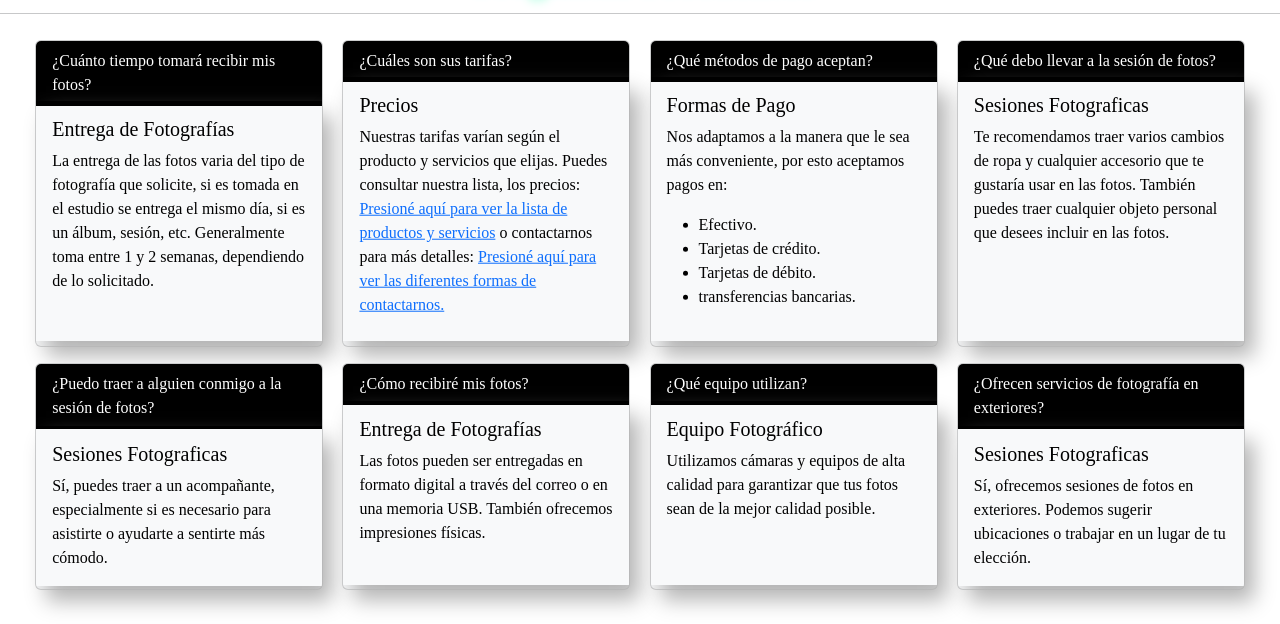
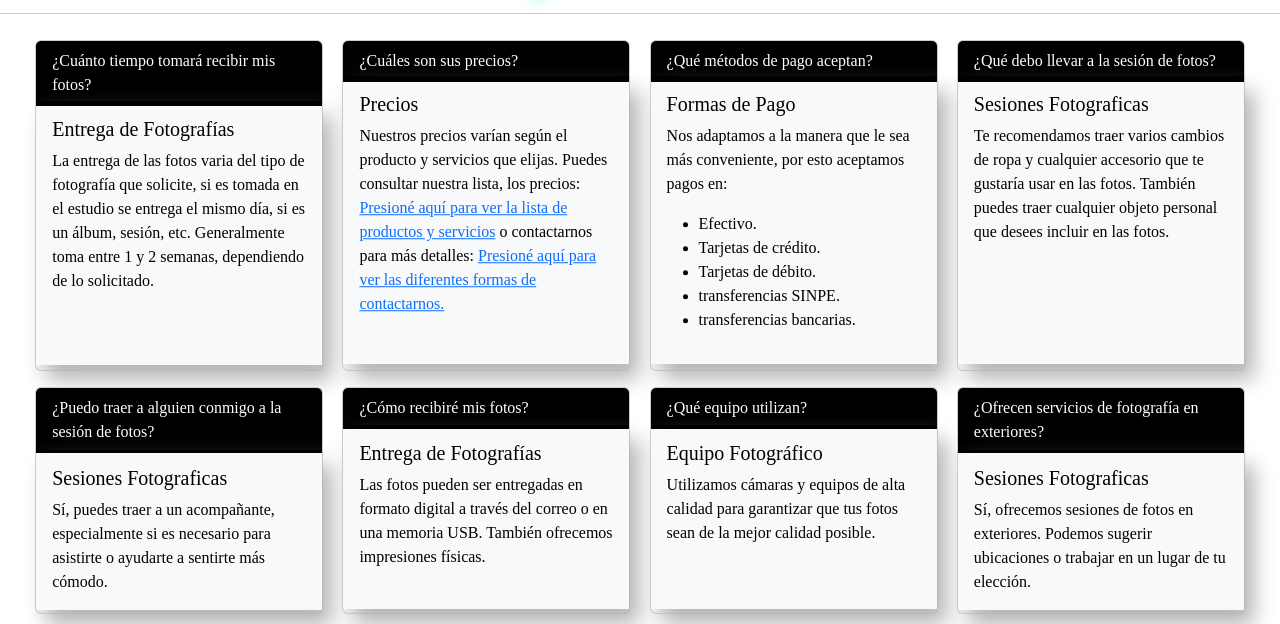
Before and after one commit to AriMoreraC/proyectoWeb1.github.io, a plain HTML site: page PreguntasFrecuentes.html in a window 1280 px wide. Shown: the part 176-800 px from the top of the page. Drawn offline with nearby package versions, Linux system fonts and the light colour scheme.

Commit message:
Update PreguntasFrecuentes.html
Cambios

```diff
--- a/PreguntasFrecuentes.html
+++ b/PreguntasFrecuentes.html
@@ -45,7 +45,7 @@
     <section id="preguntas-contenedor">
 
 
-      <div class="card text-bg-light mb-3 pregunt<" style="max-width: 18rem;" class="card-pregunta">
+      <div class="card text-bg-light mb-3" style="max-width: 18rem;" class="card-pregunta">
         <div class="card-header">¿Cuánto tiempo tomará recibir mis fotos?</div>
         <div class="card-body">
           <h5 class="card-title">Entrega de Fotografías</h5>
@@ -53,10 +53,10 @@
         </div>
       </div>
       <div class="card text-bg-light mb-3" style="max-width: 18rem;" class="card-pregunta">
-        <div class="card-header">¿Cuáles son sus tarifas?</div>
+        <div class="card-header">¿Cuáles son sus precios?</div>
         <div class="card-body">
           <h5 class="card-title">Precios</h5>
-          <p class="card-text">Nuestras tarifas varían según el producto y servicios que elijas. Puedes consultar nuestra lista, los precios: <a href="./ProductosServicios.html">Presioné aquí para ver la lista de productos y servicios</a> o contactarnos para más detalles: <a href="./Contacto.html">Presioné aquí para ver las diferentes formas de contactarnos.</a></p>
+          <p class="card-text">Nuestros precios varían según el producto y servicios que elijas. Puedes consultar nuestra lista, los precios: <a href="./ProductosServicios.html">Presioné aquí para ver la lista de productos y servicios</a> o contactarnos para más detalles: <a href="./Contacto.html">Presioné aquí para ver las diferentes formas de contactarnos.</a></p>
         </div>
       </div>
       <div class="card text-bg-light mb-3" style="max-width: 18rem;" class="card-pregunta">
@@ -68,6 +68,7 @@
               <li>Efectivo.</li>
               <li>Tarjetas de crédito.</li>
               <li>Tarjetas de débito.</li>
+              <li>transferencias SINPE.</li>
               <li>transferencias bancarias.</li>
             </ul>
           </p>
```
